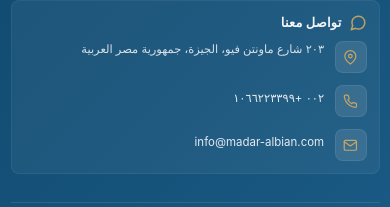
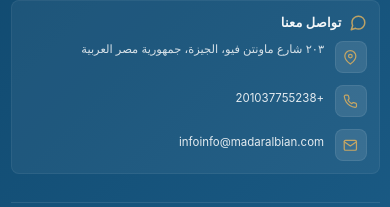
Before and after one commit to Nader-Ramadan/madar_al-bian, a Next.js app: page /about-us in a window 390 px wide. Shown: the part 1987-2194 px from the top of the page. Built offline with nearby package versions, Linux system fonts and the light colour scheme; no server answers.

Commit message:
Update footer contact information for accuracy
- Changed phone number to the new contact number for better accessibility.
- Updated email address to correct format, ensuring users can reach out effectively.

```diff
--- a/app/components/footer.tsx
+++ b/app/components/footer.tsx
@@ -25,10 +25,10 @@
 
 const CONTACT = {
   address: "٢٠٣ شارع ماونتن فيو، الجيزة، جمهورية مصر العربية",
-  phoneDisplay: "٠٠٢ +١٠٦٦٢٢٣٣٩٩",
-  phoneHref: "tel:+201066223399",
-  emailDisplay: "info@madar-albian.com",
-  emailHref: "mailto:info@madar-albian.com",
+  phoneDisplay: "+201037755238",
+  phoneHref: "tel:+201037755238",
+  emailDisplay: "infoinfo@madaralbian.com",
+  emailHref: "mailto:info@madaralbian.com",
 } as const;
 
 const SOCIAL_ITEMS = [
```
